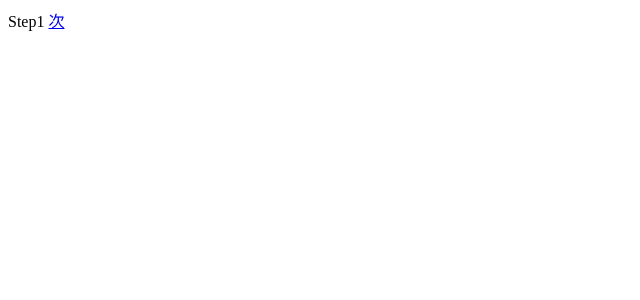
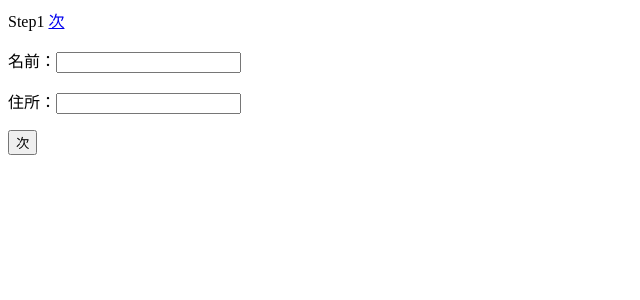
Before and after one commit to zakzakst/nuxt-01, a Nuxt app: page /step1 in a window 1280 px wide. Shown: the top 300 px of the page, without its empty margins (0-640 px from the left). Built offline with nearby package versions, Linux system fonts and the light colour scheme.

Commit message:
stateの処理

```diff
--- a/pages/step1.vue
+++ b/pages/step1.vue
@@ -2,6 +2,11 @@
   <div>
     Step1
     <router-link to="/step2">次</router-link>
+    <div>
+      <p>名前：<input v-model="formData.name" type="text"></p>
+      <p>住所：<input v-model="formData.address" type="text"></p>
+      <button @click="next">次</button>
+    </div>
   </div>
 </template>
 
@@ -11,5 +16,27 @@ import StepMixin from '@/mixins/step';
 export default {
   name: 'Step1',
   mixins: [ StepMixin ],
+
+  data() {
+    return {
+      formData: {
+        name: '',
+        address: '',
+      },
+    };
+  },
+
+  mounted() {
+    // stateの値を分割代入
+    (this.formData = this.$store.getters['step/step1']);
+  },
+
+  methods: {
+    next() {
+      // データをstateに反映してからページ遷移
+      this.$store.dispatch('step/updateStep1', this.formData);
+      this.$router.push('step2');
+    },
+  },
 }
 </script>
--- /dev/null
+++ b/store/step.js
@@ -0,0 +1,24 @@
+export const state = () => ({
+  step1: {
+    name: '',
+    address: '',
+  },
+});
+
+export const mutations = {
+  updateStep1(state, payload) {
+    state.step1 = payload;
+  },
+}
+
+export const actions = {
+  updateStep1({ commit }, payload) {
+    commit('updateStep1', payload);
+  },
+}
+
+export const getters = {
+  step1(state) {
+    return JSON.parse(JSON.stringify(state.step1));
+  },
+}
```
